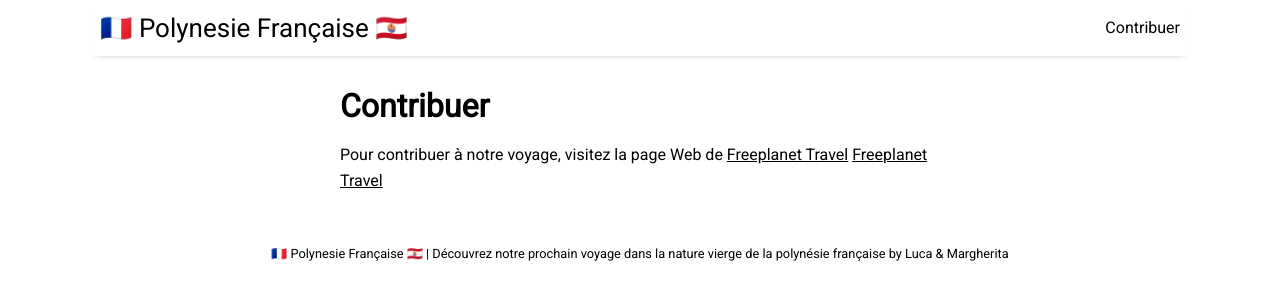
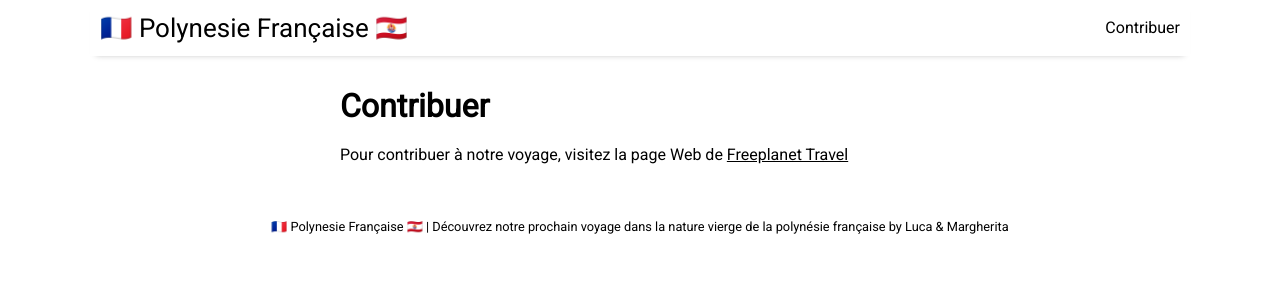
Before and after one commit to lucafon/polynesie, a Jekyll site: the page built from pages/contribuer.md, in a window 1280 px wide. Shown: the top 300 px of the page. Built offline with Jekyll 4.4.1, drawn with Linux system fonts in a browser that asks for light colours; nearby versions of some CDN libraries.

Commit message:
fixed link

```diff
--- a/pages/contribuer.md
+++ b/pages/contribuer.md
@@ -4,4 +4,4 @@ title: Contribuer
 permalink: /contribuer
 ---
 
-Pour contribuer à notre voyage, visitez la page Web de [Freeplanet Travel](https://www.freeplanet.it/) <a href="https://www.freeplanet.it/" target="_blank">Freeplanet Travel</a>
+Pour contribuer à notre voyage, visitez la page Web de <a href="https://www.freeplanet.it/" target="_blank">Freeplanet Travel</a>
```
